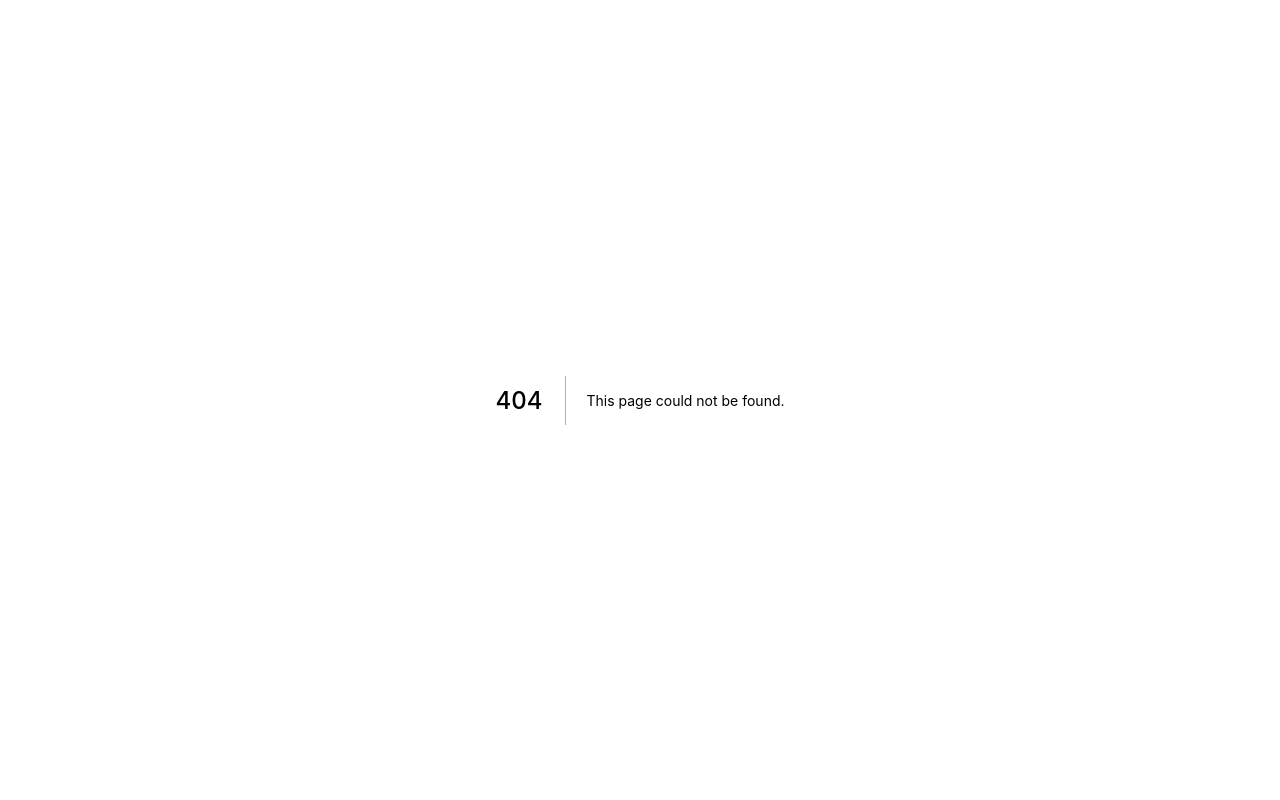
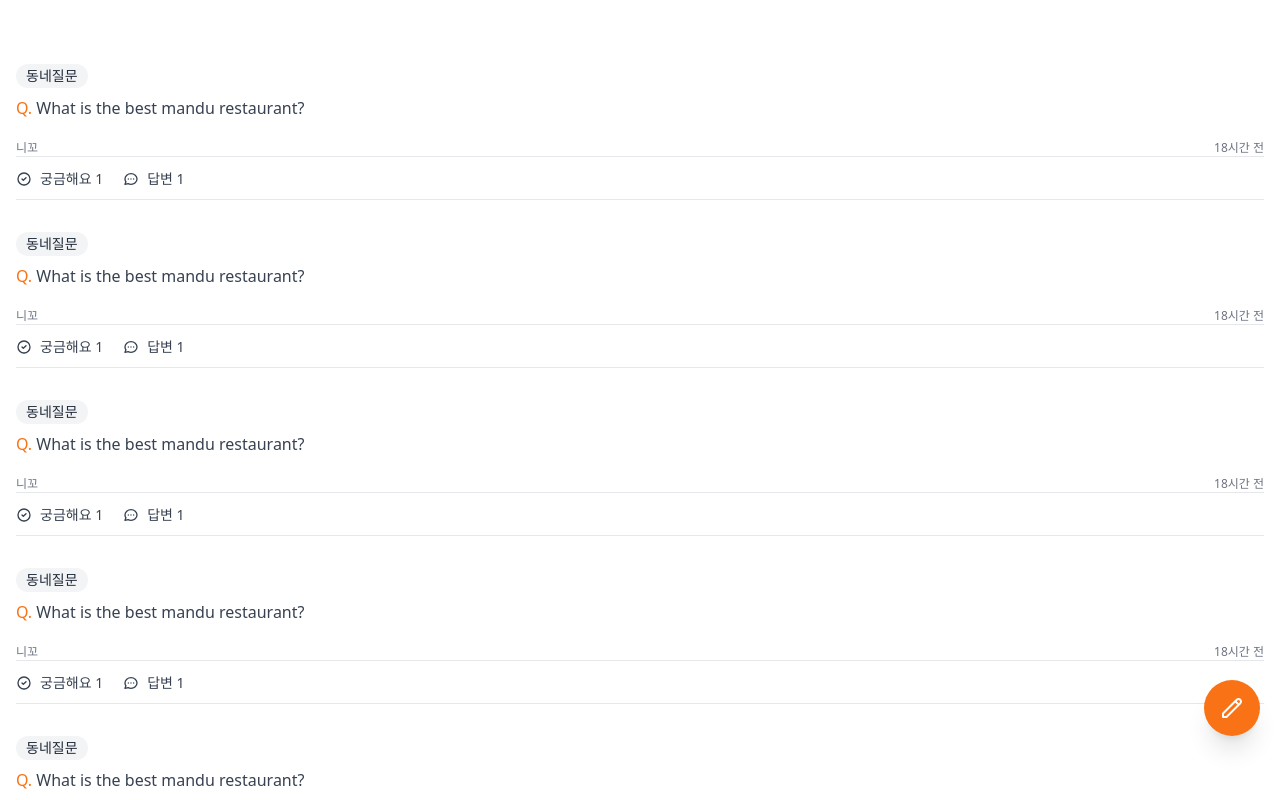
Before and after one commit to yeongminChae/NextJs-Deep-Studying, a Next.js app in the folder carrot-market/: page /community in a window 1280 px wide. Before the commit this address had no page. Shown: the top 800 px of the page. Built offline with nearby package versions, Linux system fonts and the light colour scheme.

Commit message:
Tailwind Practice : Community

```diff
--- /dev/null
+++ b/carrot-market/pages/community/index.tsx
@@ -0,0 +1,76 @@
+import type { NextPage } from "next";
+
+const Community: NextPage = () => {
+  return (
+    <div className="py-16 px-4 space-y-8">
+      {[...Array(6)].map((_, i) => (
+        <div className="flex flex-col cursor-pointer items-start">
+          <span className="flex items-center px-2.5 py-0.5 rounded-full text-sm font-medium bg-gray-100 text-gray-800 ">
+            동네질문
+          </span>
+          <div className="mt-2 text-gray-700">
+            <span className="text-orange-500 font-medium">Q.</span> What is the
+            best mandu restaurant?
+          </div>
+          <div className="mt-5 flex items-center justify-between w-full text-gray-500 font-medium text-xs">
+            <span>니꼬</span>
+            <span>18시간 전</span>
+          </div>
+          <div className="flex space-x-5 text-gray-700 pt-3 py-2.5 border-t border-b-[1px] w-full">
+            <span className="flex space-x-2 items-center text-sm">
+              <svg
+                className="w-4 h-4"
+                fill="none"
+                stroke="currentColor"
+                viewBox="0 0 24 24"
+                xmlns="http://www.w3.org/2000/svg"
+              >
+                <path
+                  strokeLinecap="round"
+                  strokeLinejoin="round"
+                  strokeWidth="2"
+                  d="M9 12l2 2 4-4m6 2a9 9 0 11-18 0 9 9 0 0118 0z"
+                ></path>
+              </svg>
+              <span>궁금해요 1</span>
+            </span>
+            <span className="flex space-x-2 items-center text-sm">
+              <svg
+                className="w-4 h-4"
+                fill="none"
+                stroke="currentColor"
+                viewBox="0 0 24 24"
+                xmlns="http://www.w3.org/2000/svg"
+              >
+                <path
+                  strokeLinecap="round"
+                  strokeLinejoin="round"
+                  strokeWidth="2"
+                  d="M8 12h.01M12 12h.01M16 12h.01M21 12c0 4.418-4.03 8-9 8a9.863 9.863 0 01-4.255-.949L3 20l1.395-3.72C3.512 15.042 3 13.574 3 12c0-4.418 4.03-8 9-8s9 3.582 9 8z"
+                ></path>
+              </svg>
+              <span>답변 1</span>
+            </span>
+          </div>
+        </div>
+      ))}
+      <button className="fixed cursor-pointer hover:bg-orange-400 transition-colors  bottom-16 right-5 bg-orange-500 rounded-full p-4 text-white shadow-xl">
+        <svg
+          className="w-6 h-6"
+          fill="none"
+          stroke="currentColor"
+          viewBox="0 0 24 24"
+          xmlns="http://www.w3.org/2000/svg"
+        >
+          <path
+            strokeLinecap="round"
+            strokeLinejoin="round"
+            strokeWidth="2"
+            d="M15.232 5.232l3.536 3.536m-2.036-5.036a2.5 2.5 0 113.536 3.536L6.5 21.036H3v-3.572L16.732 3.732z"
+          ></path>
+        </svg>
+      </button>
+    </div>
+  );
+};
+export default Community;
```
